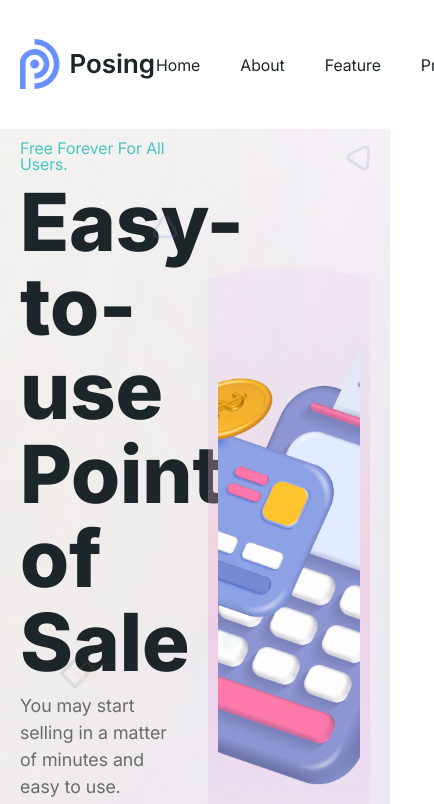
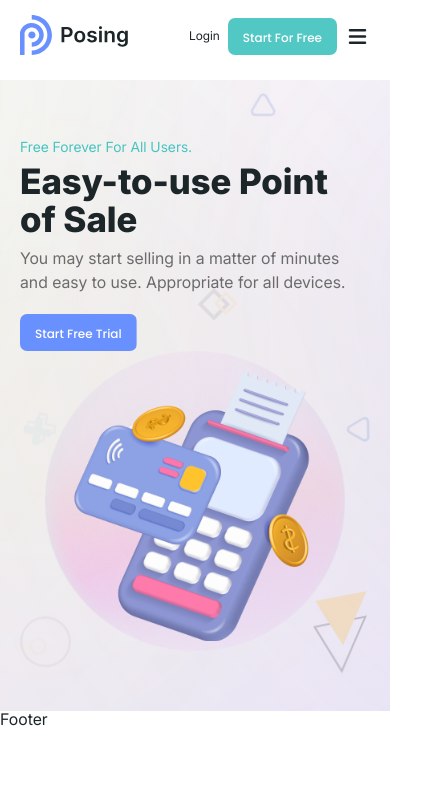
Before and after one commit to FezileChelebiyeva/Posing, a React (Create React App) app: page / in a window 390 px wide. Shown: the top 804 px of the page, 434 px wide, since content can reach past the window. Built offline with nearby package versions, Linux system fonts and the light colour scheme.

Commit message:
header-hero responsive design

```diff
--- a/src/components/pages/home/hero-section/HeroSection.module.scss
+++ b/src/components/pages/home/hero-section/HeroSection.module.scss
@@ -30,7 +30,6 @@
         font-size: 18px;
         line-height: 1.5em;
       }
-
     }
     .hero_image {
       width: 550px;
@@ -85,6 +84,88 @@
       animation: up-down-anim 9s cubic-bezier(0.4, 0, 0.2, 1) infinite;
     }
   }
+
+  @media (max-width: 993px) {
+    .hero_section {
+      flex-direction: column;
+      .hero_text {
+        width: 100%;
+        .hero_title {
+          font-size: 42px;
+          line-height: 46px;
+        }
+        .hero_subtitle {
+          margin-bottom: 20px;
+        }
+      }
+      .hero_image {
+        width: 400px;
+        height: 400px;
+      }
+    }
+    .hero_shapes {
+      .shape_1 {
+        top: 45%;
+      }
+      .shape_2 {
+        left: 15%;
+      }
+      .shape_3 {
+        left: 65%;
+        top: 15%;
+      }
+      .shape_4 {
+        left: 20%;
+      }
+      .shape_5 {
+        top: 50%;
+      }
+      .shape_6 {
+        left: 70%;
+      }
+    }
+  }
+  @media (max-width: 576px) {
+    .hero_section {
+      .hero_text {
+        .hero_first_title {
+          font-size: 14px;
+        }
+        .hero_title {
+          font-size: 35px;
+          line-height: 38px;
+        }
+        .hero_subtitle {
+          font-size: 16px;
+        }
+      }
+      .hero_image {
+        width: 300px;
+        height: 300px;
+      }
+    }
+    .hero_shapes {
+      .shape_1{
+        top: 33%;
+        left: 40%;
+      }
+      .shape_2 {
+        left: 5%;
+        top: 85%;
+      }
+      .shape_3 {
+        left: 65%;
+        top: 10%;
+      }
+      .shape_4 {
+        top: 40%;
+        left: 1%;
+      }
+      .shape_6 {
+        left: 75%;
+      }
+    }
+  }
 }
 
 @keyframes animo-x {
--- a/src/components/shared/Button/MainButton.module.scss
+++ b/src/components/shared/Button/MainButton.module.scss
@@ -55,4 +55,11 @@
       }
     }
   }
+
+  @media (max-width: 576px) {
+    padding: 8px 15px;
+    .button_text{
+      font-size: 12px;
+    }
+  }
 }
--- a/src/layouts/header/Header.module.scss
+++ b/src/layouts/header/Header.module.scss
@@ -29,6 +29,10 @@
         }
       }
     }
+    .header_end {
+      display: flex;
+      align-items: center;
+      column-gap: 20px;
       .login_start {
         display: flex;
         align-items: center;
@@ -53,4 +57,120 @@
         }
       }
     }
+    .icon_button {
+      position: relative;
+      width: 40px;
+      height: 40px;
+      display: flex;
+      align-items: center;
+      justify-content: center;
+      overflow: hidden;
+      display: none;
+      .icon {
+        position: absolute;
+        font-size: 35px;
+        transition: transform 0.3s ease, opacity 0.3s ease;
+        cursor: pointer;
       }
+
+      .menu_icon {
+        transform: rotate(0deg);
+        opacity: 1;
+      }
+
+      .close_icon {
+        transform: rotate(90deg);
+        opacity: 0;
+      }
+
+      &.active {
+        .menu_icon {
+          transform: rotate(90deg);
+          opacity: 0;
+        }
+
+        .close_icon {
+          transform: rotate(0deg);
+          opacity: 1;
+        }
+      }
+    }
+    .mobile_navbar {
+      width: 100%;
+      position: absolute;
+      border-top: 1px solid #e5e5e5;
+      background: #fff;
+      top: 100%;
+      left: 0;
+      opacity: 0;
+      transform: translateY(-100%);
+      transition: transform 0.4s ease;
+      .navlink_lists {
+        flex-direction: column;
+        align-items: flex-start;
+        margin-top: 30px;
+        .nav_list {
+          margin-bottom: 12px;
+          .link {
+            font-size: 18px;
+            font-weight: 400;
+            line-height: 18px;
+            transition: color 0.4s ease;
+            &:hover {
+              color: #6990ff;
+            }
+          }
+        }
+      }
+    }
+  }
+  @media (max-width: 1140px) {
+    .header {
+      .navlinks {
+        .navlink_lists {
+          column-gap: 25px;
+        }
+      }
+    }
+  }
+  @media (max-width: 993px) {
+    .header {
+      .icon_button {
+        display: block;
+      }
+      .navlinks {
+        display: none;
+      }
+      .active_navbar {
+        transition: transform 0.4s ease;
+        transform: translateY(0);
+        opacity: 1;
+      }
+    }
+  }
+  @media (max-width: 576px) {
+    .header {
+      .logo {
+        img {
+          width: 110px;
+        }
+      }
+      .header_end {
+        column-gap: 8px;
+        .login_start {
+          column-gap: 8px;
+          .login {
+            font-size: 12px;
+          }
+        }
+      }
+      .icon_button {
+        width: 25px;
+        height: 25px;
+        .icon {
+          font-size: 25px;
+        }
+      }
+    }
+  }
+}
--- a/src/layouts/header/Header.tsx
+++ b/src/layouts/header/Header.tsx
@@ -1,10 +1,15 @@
-import React from "react";
+import React, { useState } from "react";
 import styles from "./Header.module.scss";
 import siteLogo from "../../assets/images/site-logo/logo.svg";
 import { Link } from "react-router-dom";
 import { navigation } from "../../constants/navigation.constant";
 import Button from "../../components/shared/Button/MainButton";
+import { FaBars, FaTimes } from "react-icons/fa";
+import { HiMenu, HiX } from "react-icons/hi";
+
 const Header = () => {
+  const [menuBar, setMenuBar] = useState(true);
+
   return (
     <header id={styles.header}>
       <div className="container">
@@ -12,20 +17,63 @@ const Header = () => {
           <div className={styles.logo}>
             <img src={siteLogo} alt="site-logo" />
           </div>
+          {!menuBar ? (
+            <div
+              className={`${styles.mobile_navbar} ${
+                !menuBar ? styles.active_navbar : ""
+              }`}
+            >
+              <div className="container">
+                <ul className={styles.navlink_lists}>
+                  {navigation.map((nav, i) => {
+                    return (
+                      <li key={i} className={styles.nav_list}>
+                        <Link className={styles.link} to={nav.path}>
+                          {nav.name}
+                        </Link>
+                      </li>
+                    );
+                  })}
+                </ul>
+              </div>
+            </div>
+          ) : (
             <div className={styles.navlinks}>
               <ul className={styles.navlink_lists}>
                 {navigation.map((nav, i) => {
                   return (
                     <li key={i} className={styles.nav_list}>
-                    <Link className={styles.link} to={nav.path}>{nav.name}</Link>
+                      <Link className={styles.link} to={nav.path}>
+                        {nav.name}
+                      </Link>
                     </li>
                   );
                 })}
               </ul>
             </div>
+          )}
+          <div className={styles.header_end}>
             <div className={styles.login_start}>
               <div className={styles.login}>Login</div>
-            <Button className={styles.contact_btn} text="Start For Free"></Button>
+              <Button
+                className={styles.contact_btn}
+                text="Start For Free"
+              ></Button>
+            </div>
+            <div
+              className={`${styles.icon_button} ${
+                menuBar ? "" : styles.active
+              }`}
+            >
+              <HiMenu
+                onClick={() => setMenuBar(!menuBar)}
+                className={`${styles.icon} ${styles.menu_icon}`}
+              />
+              <HiX
+                onClick={() => setMenuBar(!menuBar)}
+                className={`${styles.icon} ${styles.close_icon}`}
+              />
+            </div>
           </div>
         </div>
       </div>
```
Lines whose indentation alone changed are shown as unchanged.
